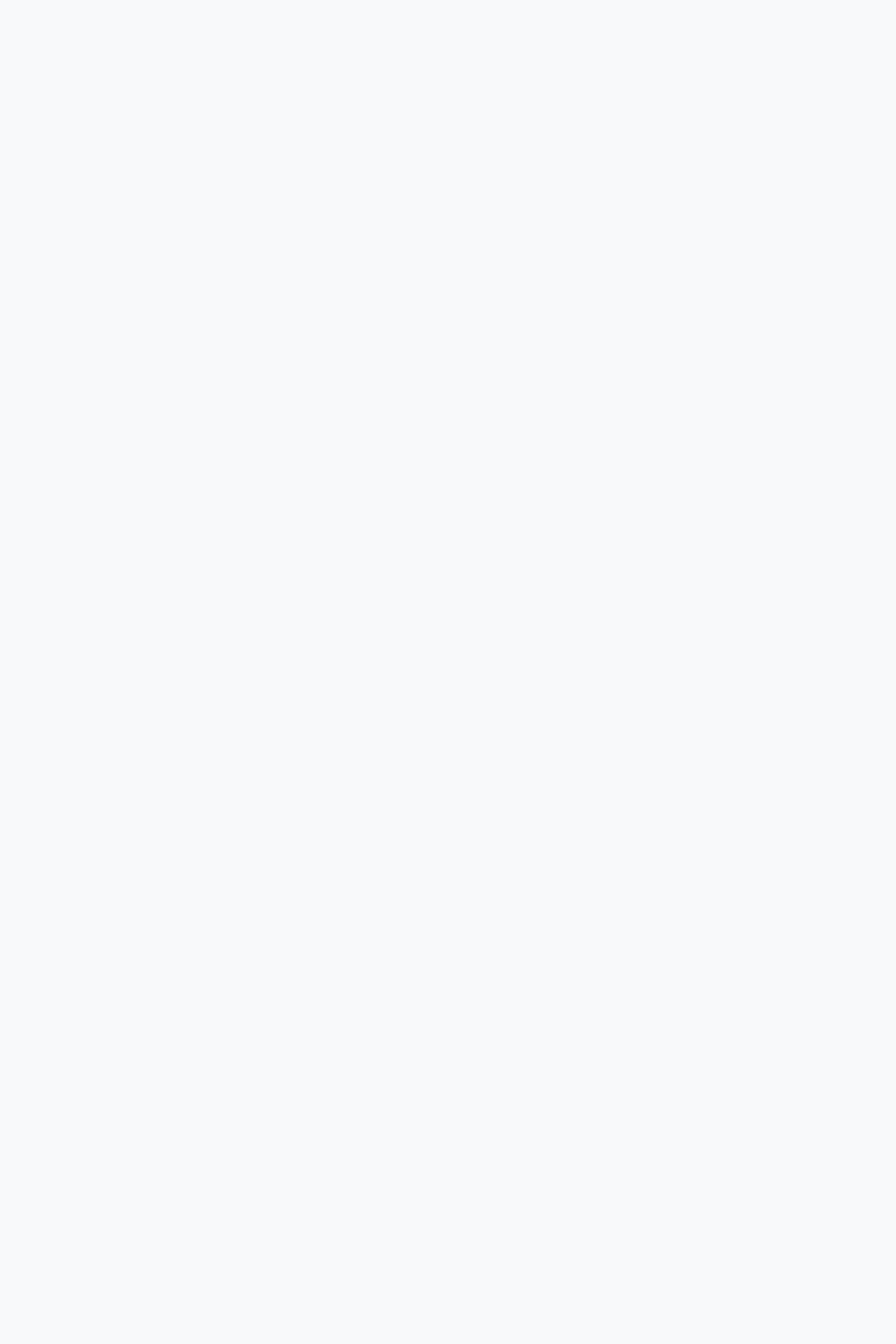
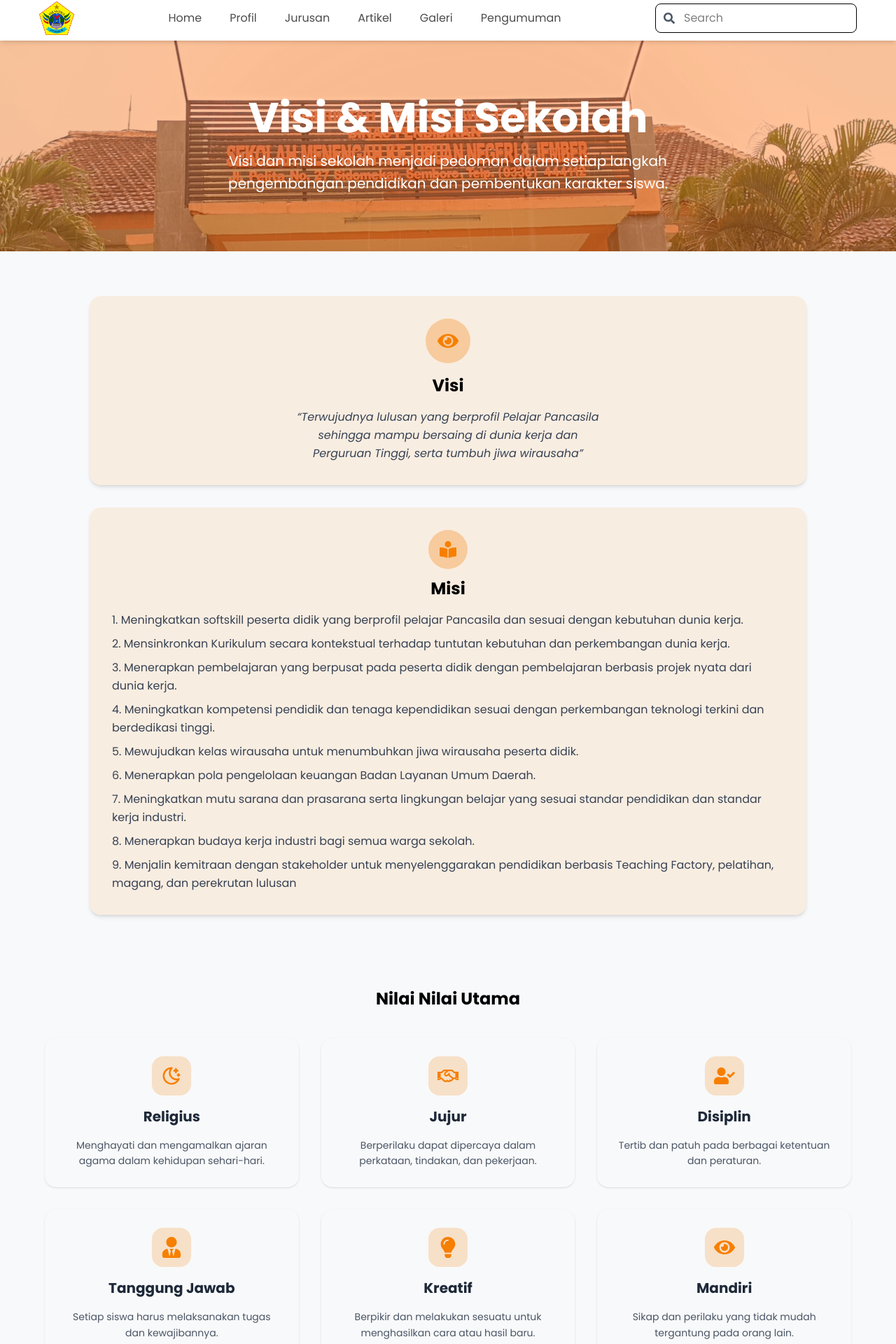
Before and after one commit to hanNajib/JHIC, a React (Vite) app in the folder smkn8jember/: page /visi-misi in a window 1280 px wide. Before the commit this address had no page. Shown: the part 54-1974 px from the top of the page at 70% size. Before the commit the page ends 800 px from the top, so only its background shows below. Built offline with nearby package versions, Linux system fonts and the light colour scheme.

Commit message:
visimisi done

```diff
--- a/smkn8jember/src/Router.jsx
+++ b/smkn8jember/src/Router.jsx
@@ -48,6 +48,7 @@ import Announcement from './page/Announcement'
 import Login from './page/Login'
 import MajorDetail from "./page/MajorDetail";
 import DetailArtikel from "./page/DetailArtikel";
+import VisiMisi from "./page/VisiMisi";
 
 function Router() {
   return (
@@ -106,7 +107,7 @@ function Router() {
         <Route path="/announcement" element={<Announcement />} />
         <Route path="/gallery" element={<Gallery />} />
         <Route path="/major/detail" element={<MajorDetail />} />
-
+        <Route path="/visi-misi" element={<VisiMisi />} />
         <Route path="/login" element={<Login/>} />
         <Route path="/detail" element={<DetailArtikel/>} />
       </Routes>
--- /dev/null
+++ b/smkn8jember/src/page/VisiMisi.jsx
@@ -0,0 +1,161 @@
+import React from "react";
+import Navbar from "../components/Navbar";
+import Footer from "../components/Footer";
+import {
+  FaBookReader,
+  FaEye,
+  FaLightbulb,
+  FaRegHandshake,
+  FaRunning,
+  FaUserCheck,
+  FaUserTie,
+} from "react-icons/fa";
+import { TbMoonStars } from "react-icons/tb";
+
+const VisiMisi = () => {
+  const nilai = [
+    {
+      icon: <TbMoonStars className="text-3xl text-[#F77F00]" />,
+      title: "Religius",
+      desc: "Menghayati dan mengamalkan ajaran agama dalam kehidupan sehari-hari.",
+    },
+    {
+      icon: <FaRegHandshake className="text-3xl text-[#F77F00]" />,
+      title: "Jujur",
+      desc: "Berperilaku dapat dipercaya dalam perkataan, tindakan, dan pekerjaan.",
+    },
+    {
+      icon: <FaUserCheck className="text-3xl text-[#F77F00]" />,
+      title: "Disiplin",
+      desc: "Tertib dan patuh pada berbagai ketentuan dan peraturan.",
+    },
+    {
+      icon: <FaUserTie className="text-3xl text-[#F77F00]" />,
+      title: "Tanggung Jawab",
+      desc: "Setiap siswa harus melaksanakan tugas dan kewajibannya.",
+    },
+    {
+      icon: <FaLightbulb className="text-3xl text-[#F77F00]" />,
+      title: "Kreatif",
+      desc: "Berpikir dan melakukan sesuatu untuk menghasilkan cara atau hasil baru.",
+    },
+    {
+      icon: <FaEye className="text-3xl text-[#F77F00]" />,
+      title: "Mandiri",
+      desc: "Sikap dan perilaku yang tidak mudah tergantung pada orang lain.",
+    },
+  ];
+  return (
+    <>
+      <Navbar />
+      <section
+        className="flex flex-col items-center justify-center py-20 relative text-center"
+        style={{
+          backgroundImage: "url('/assets/images/header-visi.jpg')",
+          backgroundSize: "cover",
+          backgroundPosition: "top",
+        }}
+      >
+        <div className="absolute inset-0 w-full h-full bg-orange-500 opacity-40 pointer-events-none z-0"></div>
+
+        <div className="relative z-10 max-w-3xl">
+          <h1 className="font-poppins font-bold text-white text-4xl md:text-6xl mb-4">
+            Visi & Misi Sekolah
+          </h1>
+          <p className="font-poppins hidden md:block text-white text-lg md:text-xl leading-relaxed">
+            Visi dan misi sekolah menjadi pedoman dalam setiap langkah
+            pengembangan pendidikan dan pembentukan karakter siswa.
+          </p>
+        </div>
+      </section>
+      <section className="w-full max-w-6xl mx-auto px-6 md:px-16 py-16">
+        <div className="flex flex-col gap-8 items-start">
+          {/* === VISI === */}
+          <div className="bg-[#F77F00]/10 rounded-2xl p-8 shadow-md text-center flex flex-col items-center md:h-fit w-full">
+            <div className="bg-[#F77F00]/30 w-16 h-16 flex items-center justify-center rounded-full mb-4">
+              <FaEye className="text-[#F77F00] text-3xl" />
+            </div>
+            <h2 className="font-bold text-2xl mb-4">Visi</h2>
+            <p className="text-gray-700 leading-relaxed italic max-w-md">
+              “Terwujudnya lulusan yang berprofil Pelajar Pancasila sehingga
+              mampu bersaing di dunia kerja dan Perguruan Tinggi, serta tumbuh
+              jiwa wirausaha”
+            </p>
+          </div>
+
+          <div className="bg-[#F77F00]/10 rounded-2xl p-8 shadow-md">
+            <div className="flex items-center flex-col gap-3 mb-4">
+              <div className="bg-[#F77F00]/30 w-14 h-14 flex items-center justify-center rounded-full">
+                <FaBookReader className="text-[#F77F00] text-2xl" />
+              </div>
+              <h2 className="font-bold text-2xl">Misi</h2>
+            </div>
+
+            <ol className="list-decimal list-inside space-y-2 text-gray-700 leading-relaxed">
+              <li>
+                Meningkatkan softskill peserta didik yang berprofil pelajar
+                Pancasila dan sesuai dengan kebutuhan dunia kerja.
+              </li>
+              <li>
+                Mensinkronkan Kurikulum secara kontekstual terhadap tuntutan
+                kebutuhan dan perkembangan dunia kerja.
+              </li>
+              <li>
+                Menerapkan pembelajaran yang berpusat pada peserta didik dengan
+                pembelajaran berbasis projek nyata dari dunia kerja.
+              </li>
+              <li>
+                Meningkatkan kompetensi pendidik dan tenaga kependidikan sesuai
+                dengan perkembangan teknologi terkini dan berdedikasi tinggi.
+              </li>
+              <li>
+                Mewujudkan kelas wirausaha untuk menumbuhkan jiwa wirausaha
+                peserta didik.
+              </li>
+              <li>
+                Menerapkan pola pengelolaan keuangan Badan Layanan Umum Daerah.
+              </li>
+              <li>
+                Meningkatkan mutu sarana dan prasarana serta lingkungan belajar
+                yang sesuai standar pendidikan dan standar kerja industri.
+              </li>
+              <li>
+                Menerapkan budaya kerja industri bagi semua warga sekolah.
+              </li>
+              <li>
+                Menjalin kemitraan dengan stakeholder untuk menyelenggarakan
+                pendidikan berbasis Teaching Factory, pelatihan, magang, dan
+                perekrutan lulusan
+              </li>
+            </ol>
+          </div>
+        </div>
+      </section>
+      <section className="flex flex-col items-center justify-center py-10 px-6">
+        <h1 className="font-poppins font-bold text-2xl mb-10">
+          Nilai Nilai Utama
+        </h1>
+
+        <div className="grid grid-cols-1 sm:grid-cols-2 lg:grid-cols-3 gap-8 max-w-6xl">
+          {nilai.map((item, index) => (
+            <div
+              key={index}
+              className="border-2 border-transparent hover:border-[#F77F00] rounded-2xl p-6 flex flex-col items-center gap-4 text-center shadow-sm transition-all duration-300 hover:shadow-lg"
+            >
+              <div className="bg-[#F77F00]/20 w-14 h-14 flex items-center justify-center rounded-2xl">
+                {item.icon}
+              </div>
+              <h2 className="font-bold text-xl text-gray-800">{item.title}</h2>
+              <p className="text-gray-600 text-sm leading-relaxed">
+                {item.desc}
+              </p>
+            </div>
+          ))}
+        </div>
+      </section>
+      <Footer />
+    </>
+  );
+};
+
+export default VisiMisi;
```
Also changed, not shown: smkn8jember/public/assets/images/header-visi.jpg (added).
